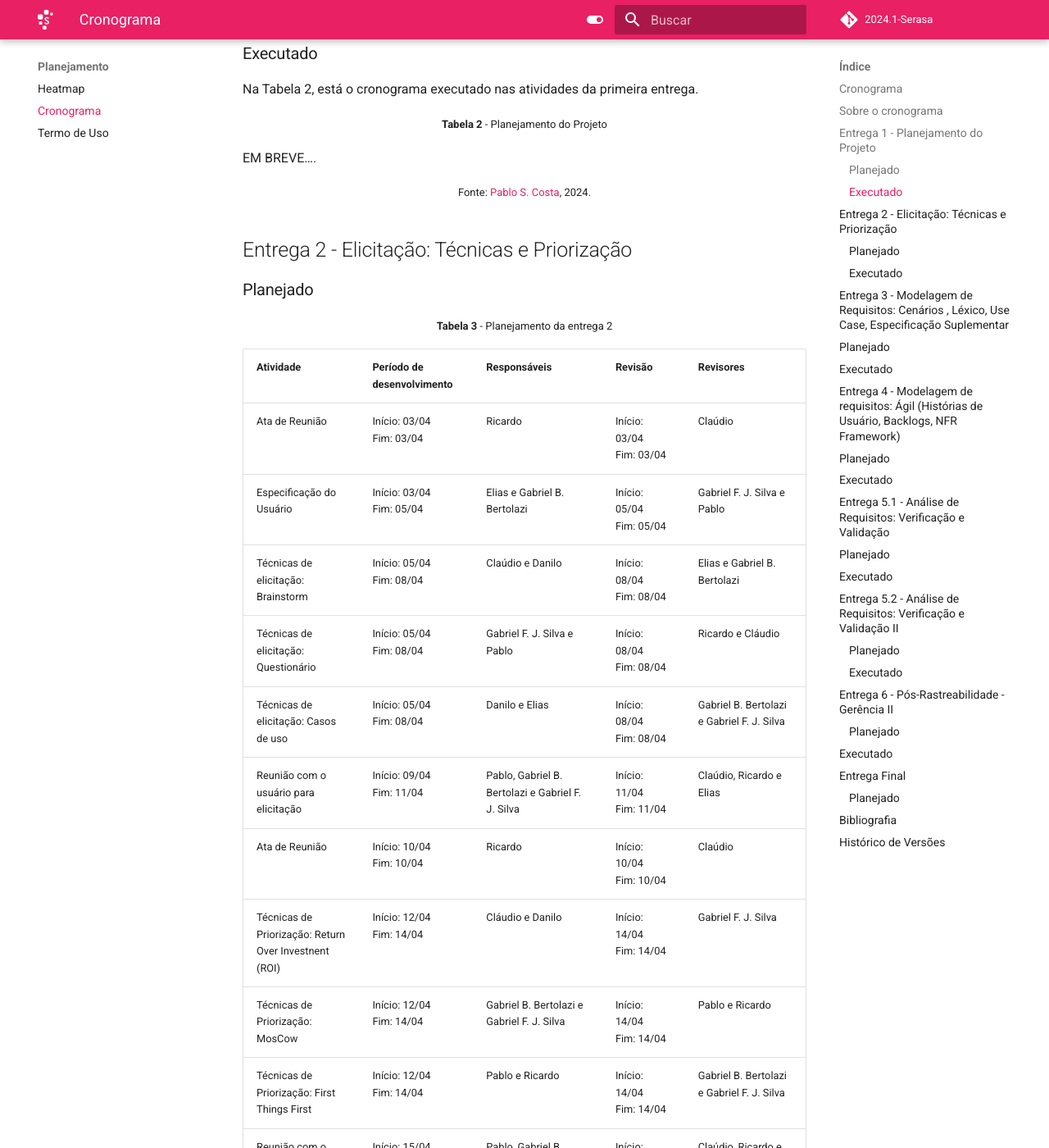
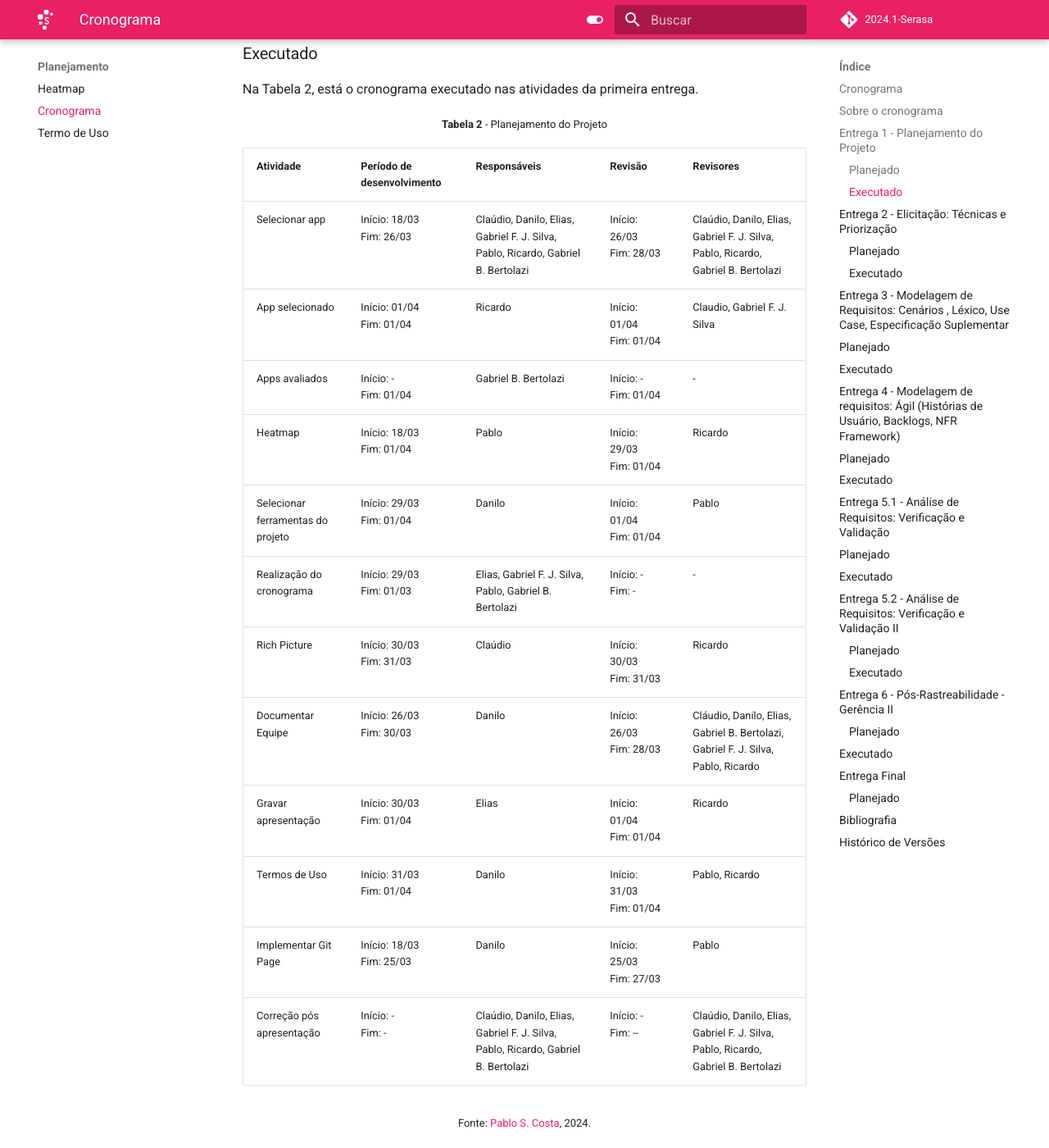
Before and after one commit to Requisitos-de-Software/2024.1-Serasa, an MkDocs documentation site: the page built from docs/planejamento/cronograma.md, in a window 1280 px wide and 1400 px high, scrolled down 1696 px. Shown: the whole window at 82% size. Built offline with MkDocs 1.6.1 and Material for MkDocs 9.7.7, drawn with Linux system fonts in a browser that asks for light colours; comment, search, counter and statistics services are not loaded.

Commit message:
Inicia cronograma execultado primeira entrega

```diff
--- a/docs/planejamento/cronograma.md
+++ b/docs/planejamento/cronograma.md
@@ -39,7 +39,20 @@ Na Tabela 2, está o cronograma executado nas atividades da primeira entrega.
     <b>Tabela 2</b> - Planejamento do Projeto
 </p></font>
 
-EM BREVE….
+| Atividade | Período de desenvolvimento | Responsáveis | Revisão | Revisores |
+| --- | --- | --- | --- | --- |
+| Selecionar app | Início: 18/03 <br>Fim: 26/03 | Claúdio, Danilo, Elias, Gabriel F. J. Silva, Pablo, Ricardo, Gabriel B. Bertolazi | Início: 26/03 <br>Fim: 28/03 | Claúdio, Danilo, Elias, Gabriel F. J. Silva, Pablo, Ricardo, Gabriel B. Bertolazi |
+| App selecionado | Início: 01/04 <br>Fim: 01/04 | Ricardo | Início: 01/04 <br>Fim: 01/04 | Claudio, Gabriel F. J. Silva |
+| Apps avaliados | Início: - <br>Fim: 01/04 | Gabriel B. Bertolazi | Início: - <br>Fim: 01/04 | \- |
+| Heatmap | Início: 18/03 <br>Fim: 01/04 | Pablo | Início: 29/03 <br>Fim: 01/04 | Ricardo |
+| Selecionar ferramentas do projeto | Início: 29/03 <br>Fim: 01/04 | Danilo | Início: 01/04 <br>Fim: 01/04 | Pablo |
+| Realização do cronograma | Início: 29/03 <br>Fim: 01/03 | Elias, Gabriel F. J. Silva, Pablo, Gabriel B. Bertolazi | Início: - <br>Fim: - | \- |
+| Rich Picture | Início: 30/03 <br>Fim: 31/03 | Claúdio | Início: 30/03 <br>Fim: 31/03 | Ricardo |
+| Documentar Equipe | Início: 26/03 <br>Fim: 30/03 | Danilo | Início: 26/03 <br>Fim: 28/03 | Cláudio, Danilo, Elias, Gabriel B. Bertolazi, Gabriel F. J. Silva, Pablo, Ricardo |
+| Gravar apresentação | Início: 30/03 <br>Fim: 01/04 | Elias | Início: 01/04 <br>Fim: 01/04 | Ricardo |
+| Termos de Uso | Início: 31/03 <br>Fim: 01/04 | Danilo | Início: 31/03 <br>Fim: 01/04 | Pablo, Ricardo |
+| Implementar Git Page | Início: 18/03 <br>Fim: 25/03 | Danilo | Início: 25/03 <br>Fim: 27/03 | Pablo |
+| Correção pós apresentação | Início: - <br>Fim: - | Claúdio, Danilo, Elias, Gabriel F. J. Silva, Pablo, Ricardo, Gabriel B. Bertolazi | Início: - <br>Fim: -- | Claúdio, Danilo, Elias, Gabriel F. J. Silva, Pablo, Ricardo, Gabriel B. Bertolazi |
 
 <font size="2"><p style="text-align: center">Fonte: [Pablo S. Costa](https://github.com/pabloheika), 2024.</p></font>
 
```
